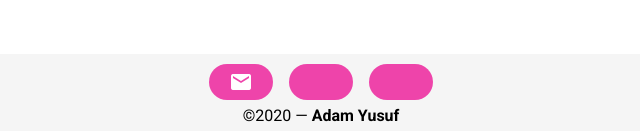
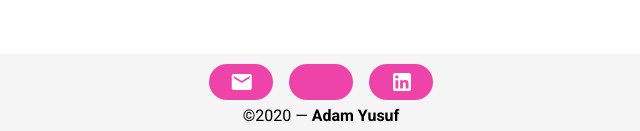
Before and after one commit to adamyusuf3494/personal-website, a Vue app: page / in a window 1280 px wide. Shown: the part 746-877 px from the top of the page, without its empty margins (319-959 px from the left). Built offline with nearby package versions, Linux system fonts and the light colour scheme.

Commit message:
Adam Yusuf add icons to footer

```diff
--- a/package.json
+++ b/package.json
@@ -8,6 +8,7 @@
     "lint": "vue-cli-service lint"
   },
   "dependencies": {
+    "@mdi/js": "^4.8.95",
     "core-js": "^3.4.4",
     "material-design-icons-iconfont": "^5.0.1",
     "vue": "^2.6.10",
--- a/src/App.vue
+++ b/src/App.vue
@@ -15,13 +15,14 @@
       >
            <v-btn
           v-for="icon in icons"
-          :key="icon"
+          :key="icon.name"
           color="white"
           text
           rounded
           class=" primary mx-2 my-1"
         >
-          <v-icon>{{ icon }}</v-icon>
+        <a :href="icon.link" :target="icon.target" ><v-icon color="white">{{ icon.name }}</v-icon></a>
+
 
         </v-btn>
         <v-col
@@ -37,6 +38,10 @@
 
 <script>
 import Navbar from '@/components/Navbar'
+import {
+  mdiGithubBox,
+  mdiLinkedin
+} from '@mdi/js'
 export default {
   name: 'App',
   components: { Navbar  },
@@ -45,9 +50,23 @@ export default {
 
   data: () => ({
     icons: [
-      'email',
-      'fab fa-linkedin',
-      'fab fa-github'
+    {
+      name:'email',
+      link: 'mailto:adamyusuf3494@gmail.com',
+      target: '_blank'
+
+    },
+    {
+      name:mdiGithubBox,
+      link:'https://www.linkedin.com/in/adam-yusuf',
+      target: '_blank'
+    },
+    {
+      name:mdiLinkedin,
+      link: 'https://github.com/adamyusuf3494/',
+      target: '_blank'
+    }
+
     ],
   }),
 };
```
Also changed, not shown: 1 other file (tests, documents, lock files or other folders).
